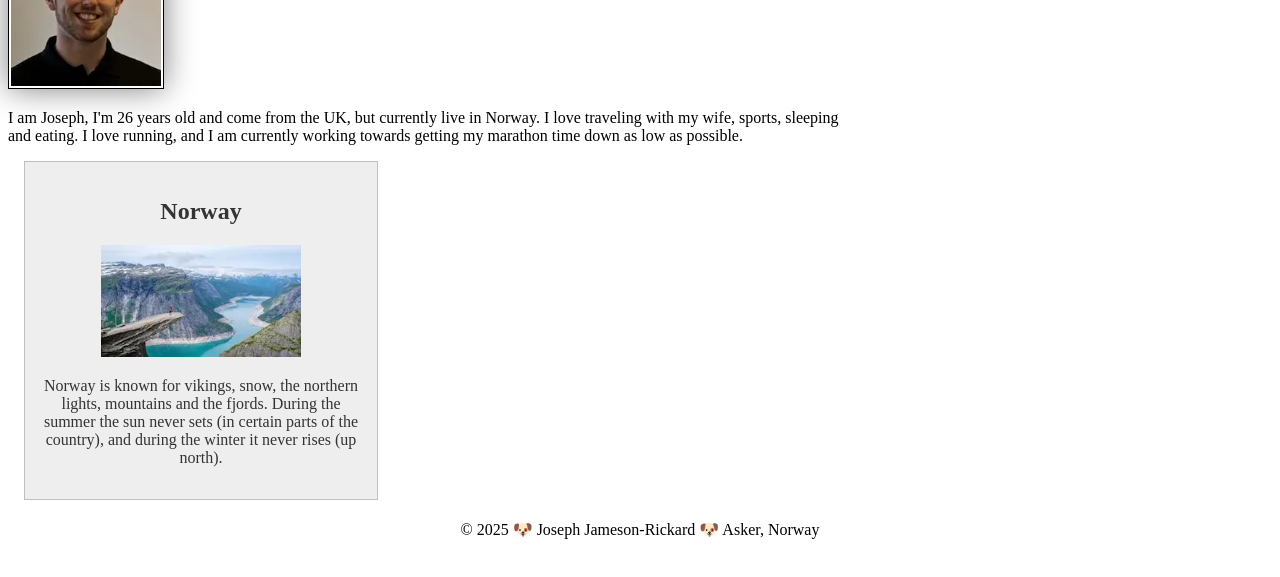
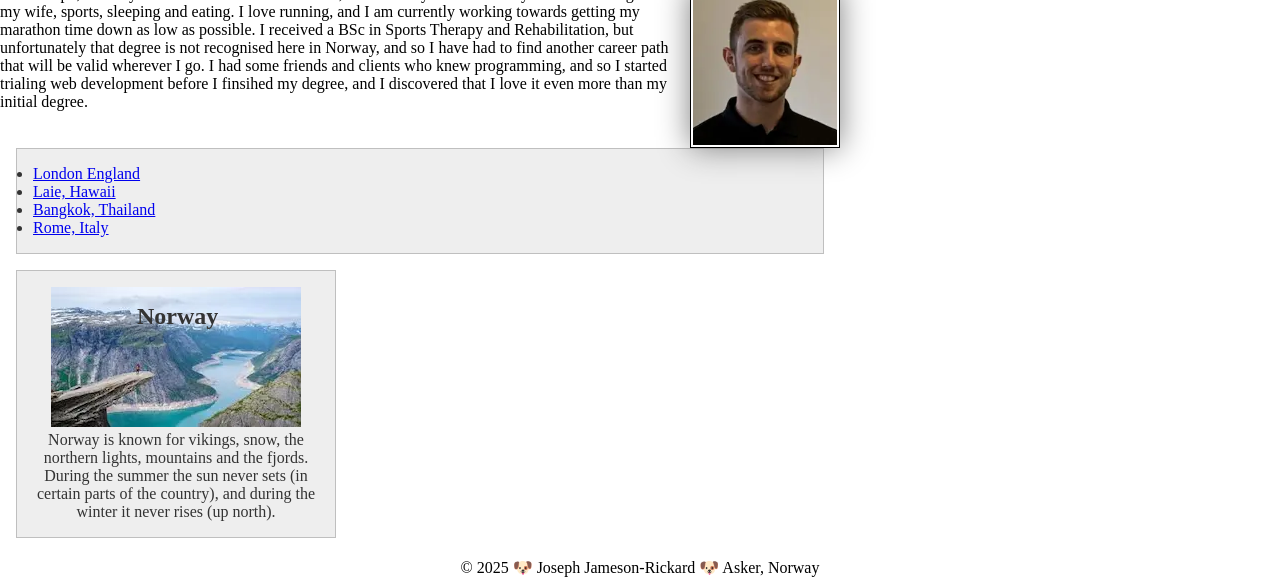
Before and after one commit to JJRTechSec/wdd130, a plain HTML site: page index.html in a window 1280 px wide. Shown: the part 304-881 px from the top of the page. Before the commit the page ends 859 px from the top, so only its background shows below. Drawn offline with Linux system fonts and the light colour scheme.

Commit message:
Updated the box, added links to social media, updated bio, added temple links, added last updated comment

```diff
--- a/index.html
+++ b/index.html
@@ -13,15 +13,23 @@
       <nav>
         <a href="#">Home</a>
         <a href="wwr/">Rafting Website</a>
+        <a href="https://www.linkedin.com/in/joseph-jameson-rickard/">LinkedIn</a>
+        <a href="https://www.facebook.com/JosephJRickard/">Facebook</a>
       </nav>
     </header>
     <main>
       <h1>Joseph Jameson-Rickard | WDD 130</h1>
       <img src="./images/profile.webp" alt="Hi! My name is Joseph Jameson-Rickard" width="200">
-      <p>I am Joseph, I'm 26 years old and come from the UK, but currently live in Norway. I love traveling with my wife, sports, sleeping and eating. I love running, and I am currently working towards getting my marathon time down as low as possible.</p>
+      <p class="intro">I am Joseph, I'm 26 years old and come from the UK, but currently live in Norway. I love traveling with my wife, sports, sleeping and eating. I love running, and I am currently working towards getting my marathon time down as low as possible. I received a BSc in Sports Therapy and Rehabilitation, but unfortunately that degree is not recognised here in Norway, and so I have had to find another career path that will be valid wherever I go. I had some friends and clients who knew programming, and so I started trialing web development before I finsihed my degree, and I discovered that I love it even more than my initial degree.</p>
+      <ul class="box temples">
+        <li><a href="https://www.churchofjesuschrist.org/temples/details/london-england-temple?lang=eng" target="_blank">London England</a></li>
+        <li><a href="https://www.churchofjesuschrist.org/temples/details/laie-hawaii-temple?lang=eng" target="_blank">Laie, Hawaii</a></li>
+        <li><a href="https://www.churchofjesuschrist.org/temples/details/bangkok-thailand-temple?lang=eng" target="_blank">Bangkok, Thailand</a></li>
+        <li><a href="https://www.churchofjesuschrist.org/temples/details/rome-italy-temple?lang=eng" target="_blank">Rome, Italy</a></li>
+      </ul>
     </main>
-    <aside>
-      <h2>Norway</h2>
+    <aside class="box">
+      <h2 class="country-name">Norway</h2>
       <img src="./images/norway.webp" class="norwaypic" alt="A view of the fjord from one of Norway's most iconic hiking viewpoints">
       <p>
         Norway is known for vikings, snow, the northern lights, mountains and the fjords. During the summer the sun never sets (in certain parts of the country), and during the winter it never rises (up north).
@@ -31,4 +39,5 @@
       <p>&copy; 2025 🐶 Joseph Jameson-Rickard 🐶 Asker, Norway</p>
     </footer>
   </body>
+  <!--Last modified 18th Jan 2025-->
 </html>
--- a/styles/styles.css
+++ b/styles/styles.css
@@ -1,6 +1,12 @@
 :root {
   --border-color: rgb(0 0 0 / 0.2);
   --site-main-color: darkblue;
+}
+
+* {
+  margin: 0;
+  padding: 0;
+  box-sizing: border-box;
 }
 
 nav {
@@ -24,6 +30,7 @@ main img {
   border: 1px solid black;
   padding: 2px;
   box-shadow: 0 0 30px gray;
+  float: right;
 }
 
 p {
@@ -36,16 +43,12 @@ main {
 
 aside {
   width: 20rem;
-  margin: 1rem;
-  border: 1px solid var(--border-color);
-  padding: 1rem;
-  background-color: #eee;
-  color: #333;
   text-align: center;
+  position: relative;
 }
 
 aside img {
-  width: 200px;
+  width: 250px;
   height: auto;
 }
 
@@ -54,3 +57,22 @@ footer {
   border-top: var(--border-color);
   text-align: center;
 }
+
+/* CLASS SELECTORS */
+.box {
+  margin: 1rem;
+  padding: 1rem;
+  border: 1px solid var(--border-color);
+  background-color: #eee;
+  color: #333;
+}
+
+.temples {
+  clear: right;
+}
+
+.country-name {
+  position: absolute;
+  top: 2rem;
+  left: 7.5rem;
+}
```
